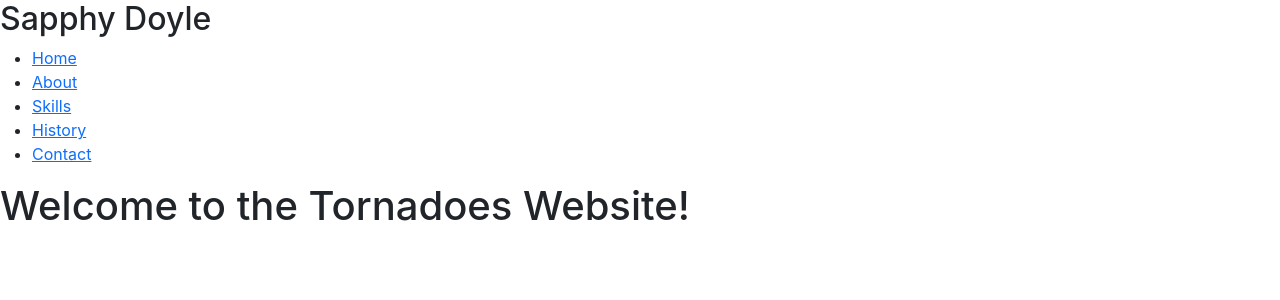
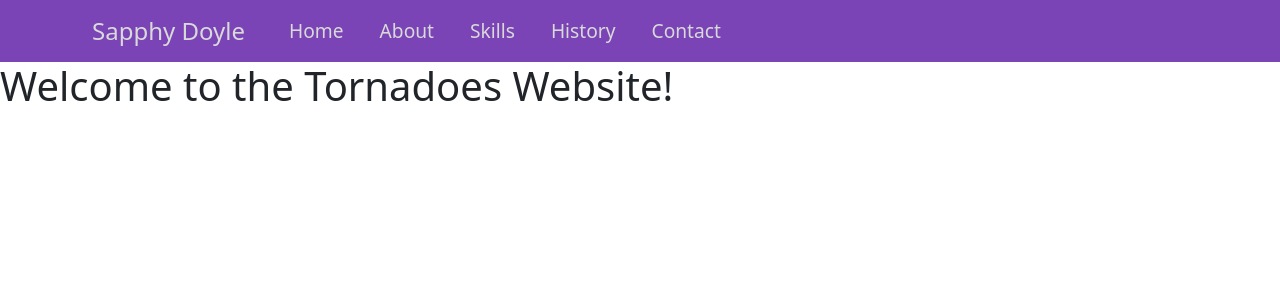
Before and after one commit to Terafora/Sapphy-Doyle-Profile-Site, a React (Create React App) app: page / in a window 1280 px wide. Shown: the top 300 px of the page. Built offline with nearby package versions, Linux system fonts and the light colour scheme; the HTML template or start-up script is replaced by a standard one.

Commit message:
Update to allow custom styling

```diff
--- a/src/App.js
+++ b/src/App.js
@@ -1,12 +1,13 @@
 import './App.css';
 import React from 'react';
 import { BrowserRouter as Router, Routes, Route } from 'react-router-dom';
-import NavBar from './components/Navbar';
+import NavBar from './components/NavBar';
 import Home from './components/Home';
 import About from './components/About';
 import Skills from './components/Skills';
 import History from './components/History';
 import Contact from './components/Contact';
+import 'bootstrap/dist/css/bootstrap.min.css';
 
 function App() {
   return (
--- /dev/null
+++ b/src/components/NavBar.css
@@ -0,0 +1,11 @@
+.navbar-sect {
+  background-color: #7A43B6;
+}
+
+.links {
+    color: #d9d9d9;
+    text-decoration: none;
+    margin: 0 10px;
+    font-size: 1.2em;
+    font-weight: 500;
+  }
--- a/src/components/Navbar.js
+++ b/src/components/Navbar.js
@@ -1,17 +1,26 @@
 import React from 'react';
 import { Link } from 'react-router-dom';
+import Container from 'react-bootstrap/Container';
+import Nav from 'react-bootstrap/Nav';
+import Navbar from 'react-bootstrap/Navbar';
+import './NavBar.css';
 
-export default function Navbar() {
+export default function NavBar() {
   return (
-    <nav>
-      <h2>Sapphy Doyle</h2>
-      <ul>
-        <li><Link to="/">Home</Link></li>
-        <li><Link to="/about">About</Link></li>
-        <li><Link to="/skills">Skills</Link></li>
-        <li><Link to="/history">History</Link></li>
-        <li><Link to="/contact">Contact</Link></li>
-      </ul>
-    </nav>
+  <Navbar expand="lg" className="navbar-sect">
+  <Container>
+    <Navbar.Brand><Link className="links" to="/">Sapphy Doyle</Link></Navbar.Brand>
+    <Navbar.Toggle aria-controls="basic-navbar-nav" />
+    <Navbar.Collapse id="basic-navbar-nav">
+      <Nav>
+        <Nav.Link><Link className="links" to="/">Home</Link></Nav.Link>
+        <Nav.Link><Link className="links" to="/about">About</Link></Nav.Link>
+        <Nav.Link><Link className="links" to="/skills">Skills</Link></Nav.Link>
+        <Nav.Link><Link className="links" to="/history">History</Link></Nav.Link>
+        <Nav.Link><Link className="links" to="/contact">Contact</Link></Nav.Link>
+      </Nav>
+    </Navbar.Collapse>
+  </Container>
+  </Navbar>
   );
 }
```
Also changed, not shown: src/App.css (line endings or trailing spaces).
